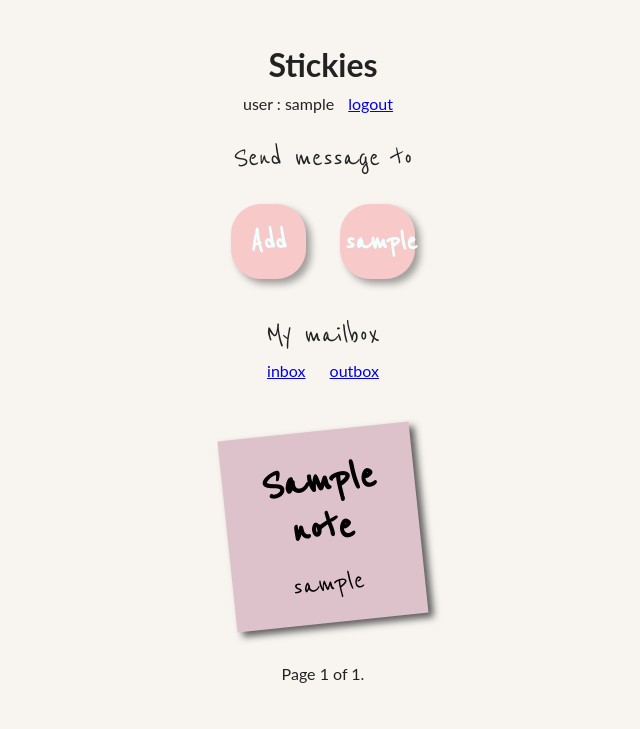
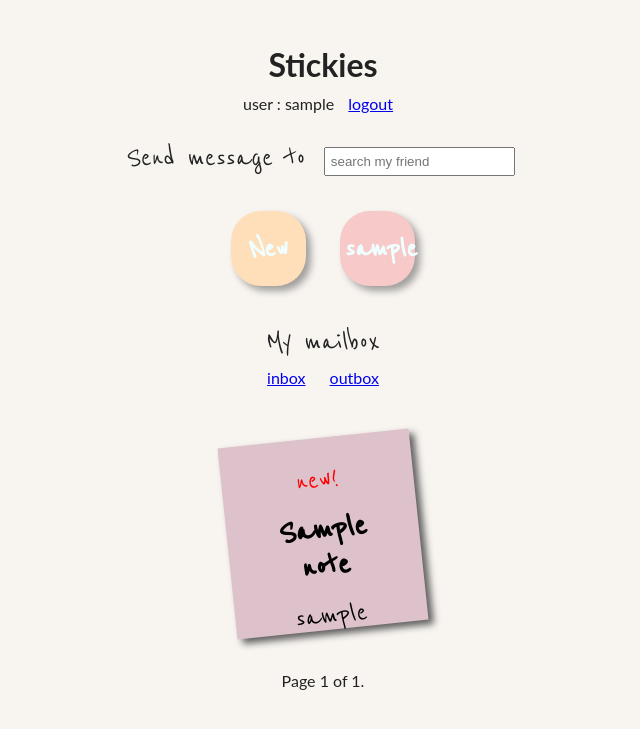
Before and after one commit to YejiP/letter_box, a Django app: template notes/templates/notes/index.html in a window 1280 px wide. Shown: the top 729 px of the page, without its empty margins (317-957 px from the left). Run offline with Django 3.2, Linux system fonts and the light colour scheme; tables that the repository leaves empty hold one stand-in row (values such as "Sample post"); the template is opened without the code that fills it: values that come from a table or form of the project are taken from there, most other values are stand-ins (such as "Sample title", 1, 10 or a date in 2020).

Commit message:
mark new post it

```diff
--- a/notes/models.py
+++ b/notes/models.py
@@ -1,3 +1,4 @@
+from asyncore import read
 from tkinter import CASCADE
 from django.db import models
 from django.contrib.auth.models import User
@@ -7,7 +8,6 @@ from psycopg2 import Timestamp
 class App_user(models.Model):
     user = models.OneToOneField(User, on_delete=models.CASCADE)
     last_active_time = models.DateTimeField()
-    friends = models
 
     def __str__(self):
         return self.last_active_time
@@ -20,6 +20,7 @@ class Notes(models.Model):
         User, on_delete=models.CASCADE, related_name='sender')
     title = models.CharField(max_length=30)
     text = models.CharField(max_length=500)
+    read = models.BooleanField(default=False)
     created_at = models.DateTimeField(auto_now_add=True)
     updated_at = models.DateTimeField(auto_now=True)
 
--- a/notes/templates/notes/index.html
+++ b/notes/templates/notes/index.html
@@ -42,9 +42,8 @@ ul li{
 }
 h2 {
   font-family: 'Reenie Beanie';
-
   font-weight: bold;
-  font-size: 3rem;
+  font-size: 2.3rem;
 }
 p {
   font-family: 'Reenie Beanie';
@@ -112,6 +111,10 @@ ul li:nth-child(3n) a{
   white-space: normal;
 
 }
+.add_button{
+  background:#ffdfba
+
+}
 
 .friend_item:hover{
   box-shadow:10px 10px 7px rgba(0,0,0,.4);
@@ -150,6 +153,9 @@ div.scrollmenu li {
         id : <input type="text" name = "user_id">
         pwd : <input type="password" name="user_pwd">
         <button class="btn btn-primary btn-lg" type="submit">login!</button>
+        {% if loginFailed %}
+<br>        <span id = "login_message" style="color:red">Invalid login</span>
+        {% endif %}
       </form>
 
     {% endif %}
@@ -161,16 +167,34 @@ div.scrollmenu li {
 <!-- show friend list -->
 <br>
 
-<p id = "mid_text">Send message to</p>
+<p>Send message to <input id="myInput" type="text" placeholder="search my friend" onkeyup="myFunction()"></p>
+
 <div class="scrollmenu">
-  <li><button class="friend_item" onclick="friendNew(this);">Add</button></li>
+  <li><button class="friend_item add_button" onclick="friendNew(this);">New</button></li>
   {% for f in friends %}
   <li><button class = 'send_message friend_item' data-myfriend = "{{f.my_friend.username}}">{{f.my_friend.username}}</button></li>
  {% endfor %}
 </div>
 
-
-
+<script>
+  function myFunction() {
+    input = document.getElementById("myInput");
+    filter = input.value.toUpperCase();
+    dt = document.getElementsByClassName("scrollmenu");
+    li = dt[0].getElementsByTagName("li");
+    for (i = 0; i < li.length; i++) {
+      friend = li[i].getElementsByTagName("button")[0];
+      if (friend) {
+        txtValue = friend.textContent;
+        if (txtValue.toUpperCase().startsWith(filter)) {
+          li[i].style.display = "inline-block";
+        } else {
+          li[i].style.display = "none";
+        }
+      }
+    }
+  }
+  </script>
 
 
 
@@ -185,10 +209,24 @@ div.scrollmenu li {
 <p class="col-md-8 fs-4">
 <ul>
 {% for note in page_obj %}
-    <li onclick="OpenPopupCenter(this);" data-color = "{% cycle 'dec2cb'  'c5b9cd' 'abb1cf' %}" data-noteid = "{{note.id}}">
+{% if not outbox %}
+<li onclick="OpenPopupCenter(this);" data-color = "{% cycle 'dec2cb'  'c5b9cd' 'abb1cf' %}" data-noteid = "{{note.id}}" data-outbox="True">
+{% else %}
+    <li onclick="OpenPopupCenter(this);" data-color = "{% cycle 'dec2cb'  'c5b9cd' 'abb1cf' %}" data-noteid = "{{note.id}}"data-outbox="False" >
+{% endif %}
         <a href="#" class="btn btn-primary item"  >
+          {% if not note.read and not outbox%}
+          <p id = "{{note.id}}" style="color: red;">new!</p>
+          {% else %}
+          <p id = "{{note.id}}";></p>
+
+          {% endif %}
         <h2>{{note.title}}</h2>
+        {% if outbox %}
+        <p>{{note.receiver.username}}</p>
+        {% else %}
         <p>{{note.sender.username}}</p>
+        {% endif %}
         </a>
 </li>
 {% endfor %}
@@ -221,11 +259,14 @@ div.scrollmenu li {
 
 <script language="javascript" type="text/javascript">
   function OpenPopupCenter(event) {
+          document.getElementById(event.getAttribute('data-noteid')).innerHTML=""
+
+
             var w =400;
             var h= 400;
             var left = (screen.width - w) / 2;
             var top = (screen.height - h) / 4;
-            url =   "/notes/"+ event.getAttribute('data-noteid')+ "?color="+event.getAttribute('data-color')
+            url =   "/notes/"+ event.getAttribute('data-noteid')+ "?color="+event.getAttribute('data-color')+"&?outbox="+event.getAttribute('data-color')
             var myNewWindow =  window.open(url,'_blank',' width=' + w + ', height=' + h + ', top=' + top + ', left=' + left);
         }
   function send(event){
--- a/notes/templates/notes/new.html
+++ b/notes/templates/notes/new.html
@@ -35,7 +35,7 @@
       {% csrf_token %}
       <div class="form-group">
         <input
-          maxlength="10"
+          maxlength="15"
           required
           class="form-control form-control-lg"
           name="receiver"
@@ -47,7 +47,7 @@
       </div>
       <div class="form-group">
         <input
-          maxlength="10"
+          maxlength="15"
           required
           class="form-control form-control-lg"
           name="note_title"
```
Also changed, not shown: notes/templates/notes/add_friend.html (+7 -3 lines), notes/views.py (+18 -10 lines), notes/migrations/0001_initial.py, notes/migrations/0002_notes_audit.py (deleted), notes/migrations/0002_notes_read.py (added), notes/migrations/0003_friend_request.py (deleted), notes/migrations/0004_friendship.py (deleted).
